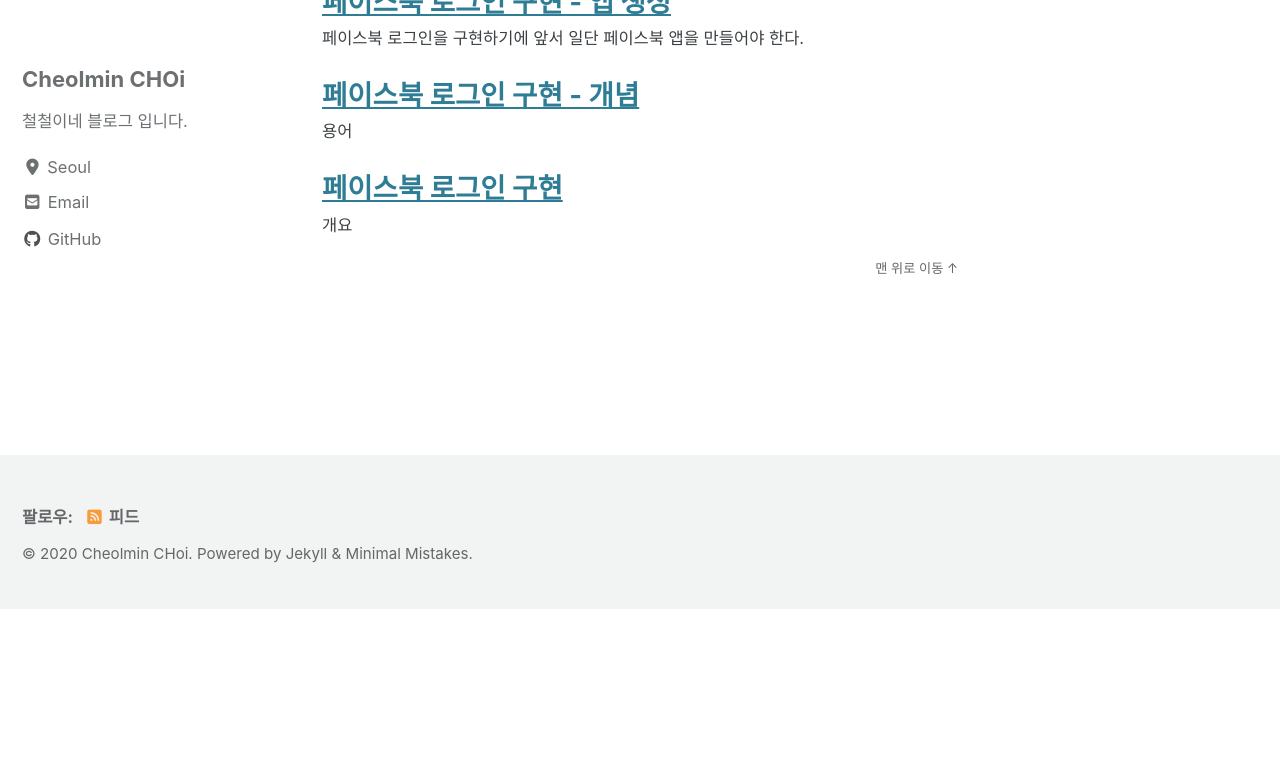
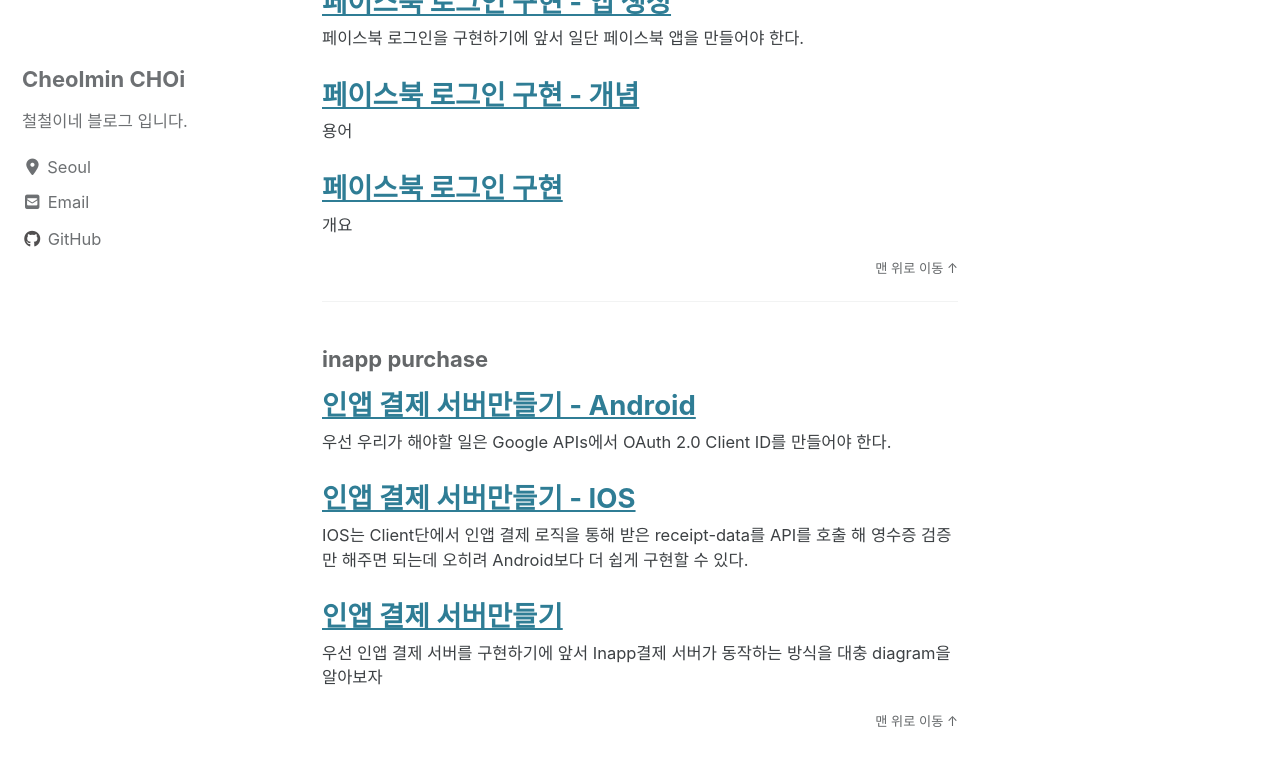
Before and after one commit to zlcjfalsvk/zlcjfalsvk.github.io, a Jekyll site: the page built from _pages/category-archive.md, in a window 1280 px wide and 900 px high, scrolled down 1510 px. Shown: the top 766 px of the window. Built offline with Jekyll 4.4.1, drawn with Linux system fonts in a browser that asks for light colours; cached includes are drawn as plain includes; nearby versions of some CDN libraries; before the commit the page ends 2119 px from its top, so only the background shows below that.

Commit message:
inapp 결제

```diff
--- a/_data/navigation.yml
+++ b/_data/navigation.yml
@@ -43,3 +43,14 @@ fblogin-nav:
           url: /facebook login/frontend
         - title: "백엔드"
           url: /facebook login/backend
+
+
+inapp-nav:
+    - title: "목차"
+      children:
+        - title: "개요"
+          url: /inapp purchase/concept
+        - title: "Android"
+          url: /inapp purchase/android
+        - title: "IOS"
+          url: /inapp purchase/ios
--- /dev/null
+++ b/_posts/inapp_purchase/2019-09-13-concept.md
@@ -0,0 +1,39 @@
+---
+title: "인앱 결제 서버만들기"
+categories:
+  - inapp purchase
+tags:
+  - inapp
+  - spring boot
+last_modified_at: 2019-09-13T13:00:00+09:00
+author_profile: false
+sidebar:
+  - nav: inapp-nav
+---
+
+우선 인앱 결제 서버를 구현하기에 앞서 Inapp결제 서버가 동작하는 방식을 대충 diagram을 알아보자
+
+
+![1](/assets/img/posts/inapp_purchase/concept/1.png)
+
+
+저기서 더 로직을 추가해줌으로써 보안을 할 수 있으며, 대충 기본적인 흐름은 이렇다.
+
+1. Client 측에서 Google Play나 App Store 측에 앱 아이템 구매요청을 한다.
+
+2. 응답으로 인앱 관련 Data를 받아와 Client는 Client Server에 Data를 전송한다.
+
+3. Data를 받은 Server는 Inapp Server에 Data가 유효한지 Validation Check를 해줘야 한다. (필수)
+
+   - [IOS](https://developer.apple.com/library/archive/releasenotes/General/ValidateAppStoreReceipt/Chapters/ValidateRemotely.html#//apple_ref/doc/uid/TP40010573-CH104-SW2%20)는 영주승 검증 API를 통해 Validation Check를 할 수 있지만, [AOS](https://developers.google.com/android-publisher/api-ref/purchases/products?authuser=0&hl=ko#resource)는 영수증 검증 API가 없고 영수증을 Decode 하여 영수증이 동일하지 체크하여 해킹을 막을 수 있다.
+
+4. 올바른 Data가 맞다면 Client DB에 해당 Data로 인해 Item 지급 체크 로직 등을 만들어 줘 Item을 지급.
+
+    - order id나 trasaction id 등을 이용해 Item 지급이 됬는지 확인할 수도 있고, 해당 영주승으로 Item이 지급되었는지 등 보안로직을 만들어 줘야 한다.
+
+5. Client측에 Item 지급 완료 Response전달
+
+6. Client는 Inapp 서버 쪽에 Item을 줬다고 통보 (소비 요청)
+
+
+개념은 다음과 같고, 다음 글에는 IOS 및 Android  Inapp Server를 구현 해보자
--- /dev/null
+++ b/_posts/inapp_purchase/2019-09-25-ios.md
@@ -0,0 +1,105 @@
+---
+title: "인앱 결제 서버만들기 - IOS"
+categories:
+  - inapp purchase
+tags:
+  - inapp
+last_modified_at: 2019-09-13T13:00:00+09:00
+author_profile: false
+sidebar:
+  - nav: inapp-nav
+---
+
+
+IOS는 Client단에서 인앱 결제 로직을 통해 받은 receipt-data를 API를 호출 해 영수증 검증만 해주면 되는데 오히려 Android보다 더 쉽게 구현할 수 있다.
+
+
+receipt-data는 웹 상에서 떠돌아다니는 data를 Test 할 수 있다.
+
+그리고 IOS는 기본적으로 테스트를 할 때는 밑의 url을 base로 사용되며
+
+        https://sandbox.itunes.apple.com/verifyReceipt
+
+실서버에서는 밑의 url을 사용한다.
+
+        https://buy.itunes.apple.com/verifyReceipt
+
+
+**postman**으로 Test를 하면
+
+    POST /verifyReceipt HTTP/1.1
+
+    Host: sandbox.itunes.apple.com
+
+    cache-control: no-cache Postman-Token:
+
+    ca973415-6ad0-4bd0-9629-187cfed7731f
+
+    {"receipt-data":"MIIT5wYJKoZIhvcNAQcCoIIT2DCCE9QCAQExCzAJBgUrDgMC......"}
+
+아래와 같은 결과를 얻을 수 있다.
+
+    {
+    "receipt":{
+    "receipt_type":"ProductionSandbox",
+    "adam_id":0,
+    "app_item_id":0,
+    "bundle_id":"kr.co.cheolcheol.inapp.ios",
+    "application_version":"1",
+    "download_id":0,
+    "version_external_identifier":0,
+    "receipt_creation_date":"2019-08-05 00:51:31 Etc/GMT",
+    "receipt_creation_date_ms":"1564966291000",
+    "receipt_creation_date_pst":"2019-08-04 17:51:31 America/Los_Angeles",
+    "request_date":"2019-09-05 00:03:19 Etc/GMT",
+    "request_date_ms":"1567641799618",
+    "request_date_pst":"2019-09-04 17:03:19 America/Los_Angeles",
+    "original_purchase_date":"2013-08-01 07:00:00 Etc/GMT",
+    "original_purchase_date_ms":"1375340400000",
+    "original_purchase_date_pst":"2013-08-01 00:00:00 America/Los_Angeles",
+    "original_application_version":"1.0",
+    "in_app":[
+    {
+    "quantity":"1",
+    "product_id":"kr.co.cheolcheol.inapp.ios.iap.star.100",
+    "transaction_id":"1000000553487969",
+    "original_transaction_id":"1000000553487969",
+    "purchase_date":"2019-08-02 07:07:45 Etc/GMT",
+    "purchase_date_ms":"1564729665000",
+    "purchase_date_pst":"2019-08-02 00:07:45 America/Los_Angeles",
+    "original_purchase_date":"2019-08-02 07:07:45 Etc/GMT",
+    "original_purchase_date_ms":"1564729665000",
+    "original_purchase_date_pst":"2019-08-02 00:07:45 America/Los_Angeles",
+    "is_trial_period":"false"
+    },
+    {
+    "quantity":"1",
+    "product_id":"kr.co.cheolcheol.inapp.ios.iap.star.300",
+    "transaction_id":"1000000553512679",
+    "original_transaction_id":"1000000553512679",
+    "purchase_date":"2019-08-02 07:41:37 Etc/GMT",
+    "purchase_date_ms":"1564731697000",
+    "purchase_date_pst":"2019-08-02 00:41:37 America/Los_Angeles",
+    "original_purchase_date":"2019-08-02 07:41:37 Etc/GMT",
+    "original_purchase_date_ms":"1564731697000",
+    "original_purchase_date_pst":"2019-08-02 00:41:37 America/Los_Angeles",
+    "is_trial_period":"false"
+    }
+    ]
+    },
+    "status":0,
+    "environment":"Sandbox"
+    }
+
+
+정상적으로 처리가 된다면 status는 0이 내려오며, 그 외에는 참고 url을 통해 error code를 확인할 수 있다.
+
+그리고중요한 게 있는데, 인앱 검증을 통해 response를 해주고 client가 IOS서버에 전달하지 않으면 in_app key에  처리되지 않은 영수증이 점점 쌓이게 되며 response 처리를 해줘야 사라진다.
+
+필자는 실서버와 테스트 처버를 운용을 하기 위해 **21006 or 21007** 에러를 잡아줬으며, transaction_id를 이용하여 아이템이 중복 지급이 되었는지 체크하는 로직 정도를 넣어줬다.
+
+## 출처 및 참고
+
+https://developer.apple.com/documentation/appstorereceipts/verifyreceipt
+
+https://developer.apple.com/library/archive/releasenotes/General/ValidateAppStoreReceipt/Chapters/ValidateRemotely.html#//apple_ref/doc/uid/TP40010573-CH104-SW2﻿
--- /dev/null
+++ b/_posts/inapp_purchase/2019-10-03-android.md
@@ -0,0 +1,61 @@
+---
+title: "인앱 결제 서버만들기 - Android"
+categories:
+  - inapp purchase
+tags:
+  - inapp
+last_modified_at: 2019-10-03T13:00:00+09:00
+author_profile: false
+sidebar:
+  - nav: inapp-nav
+---
+
+우선 우리가 해야할 일은 Google APIs에서 OAuth 2.0 Client ID를 만들어야 한다.
+
+밑의 화면에서 사용자 인증 정보 만들기 - OAuth 클라이언트 ID - 웹 애플리케이션 클릭
+
+![1](/assets/img/posts/inapp_purchase/android/1.png)
+
+그 다음은 이름을 만들어 주고 승인된 리디렉션 URL 부분을 작성해야 하는데<br />
+저 부분은 Google API를 이용한 수 response redirection을 줘야하는 부분이다. 필자는 저런 API를 만들어 주고 200 OK를 response 해주게 만들었다.
+
+![2](/assets/img/posts/inapp_purchase/android/2.png)
+
+다 생성 하면 ID가 만들어 져서 이름 클릭 시 **Client ID, Client Secret Key**를 확인 할 수 있으며 json파일로도 받을 수 있다. 하지만 저는 db에 따로 저장.
+
+여기서 우리가 인앱 결제를 하기위해 가지고 있어야 할 정보는 <br />
+**Client ID, Client Secret Key, Access_Token**이다. 앞의 2가지는 아니깐 이제 **Access_Token**을 생성해야 한다.
+
+우리가 앞으로 해야할 작업은 다음과 같다.
+
+1. 계정 코드  생성
+2. 계정 코드를 이용한 Access Token 생성 ( 보관 해야함 )
+
+    -> Access Token은 요효시간이 있으며 이 Access Token을 이용한 Refresh Token을 만들고 유효기간 다 될때 Refresh Token을 이용한 갱신....반복의 작업을 거칩니다.
+
+3. Refresh Token을 이용한 갱신 (반복)
+
+**Access Token**을 생성하는 방법은 Google에서 지원하는 언어의 API를 이용한 방법도 있고 HTTP 프로토콜을 이용한직접 호출 방법이 있는데 필자는 **Access Token**까지는 **Postman**을 이용하여 생성하고 그 이후 **Refresh_token**을 갱신하는 로직을 만들어서 사용하고 있다.
+
+HTTP 프로토콜을 이용한 토큰을 생성하는 이유는 **Access Token**은 한번 생성하고 **Refresh Token**을 이용한 토큰 갱신을 계속 하는데 **Access Token** 생성 및 에러 처리에 대한 로직을 작성하는데 비용이 들기 때문에 그냥 **Postman**에 저장 해놓고 문제가 발생 하거나 나중에 시간이 나면 그 때 로직을 만들기 위해 현재는 HTTP 프로토콜을 이용한 **Access Token** 생성을 하고 있다.
+
+밑의 Token 생성 문서를 참고를 하신다면 테스트 및 실습은 그렇게 어렵지 않게 진행하실 수 있다.
+
+
+## 출처 및 참고
+
+google api 대시보드
+
+https://console.developers.google.com/apis/
+
+ 개요 문서
+
+https://developer.android.com/google/play/developer-api
+
+구매 관련 문서
+
+https://developers.google.com/android-publisher/api-ref/purchases/products
+
+Token 생성
+
+https://developers.google.com/identity/protocols
```
Also changed, not shown: assets/img/posts/inapp_purchase/android/1.png (added), assets/img/posts/inapp_purchase/android/2.png (added), assets/img/posts/inapp_purchase/concept/1.png (added).
